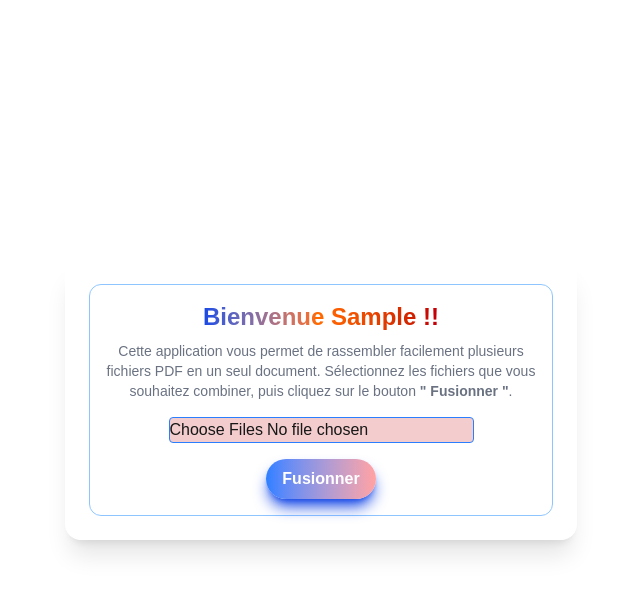
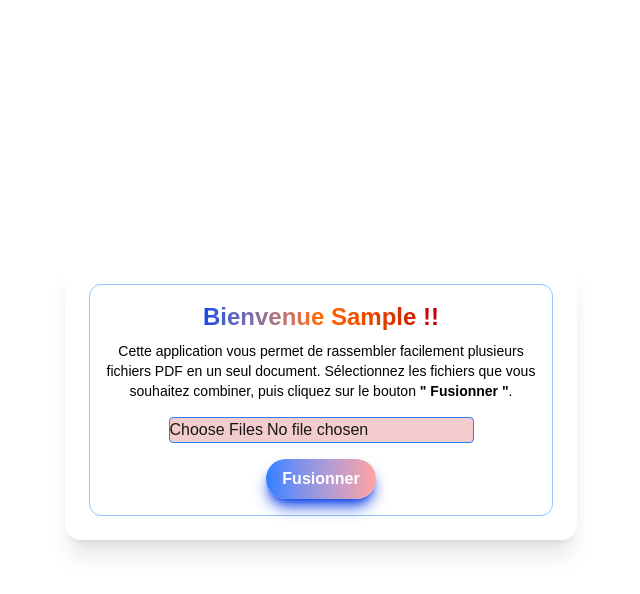
Before and after one commit to Marcel-png/fusion_pdf, a Next.js app: page / in a window 1280 px wide. Both pictures are taken after typing "Sample" into the empty fields and a click on the button "Cliquez ici pour commencer". Shown: the top 594 px of the page, without its empty margins (319-959 px from the left). Built offline with nearby package versions, Linux system fonts and the light colour scheme.

Commit message:
Update heart.tsx

```diff
--- a/app/composants/heart.tsx
+++ b/app/composants/heart.tsx
@@ -69,7 +69,7 @@ export default function App() {
             <span className="text-2xl font-bold text-transparent bg-gradient-to-r from-blue-700 via-orange-500 to-red-700 bg-clip-text">
               {show}
             </span>
-            <span className="mt-2 text-sm text-gray-500 max-w-md">
+            <span className="mt-2 text-sm text-black max-w-md">
               Cette application vous permet de rassembler facilement plusieurs fichiers PDF en un seul document.
               Sélectionnez les fichiers que vous souhaitez combiner, puis cliquez sur le bouton <strong>" Fusionner "</strong>.
             </span>
```
